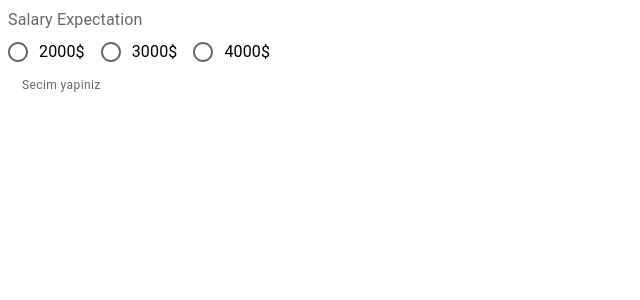
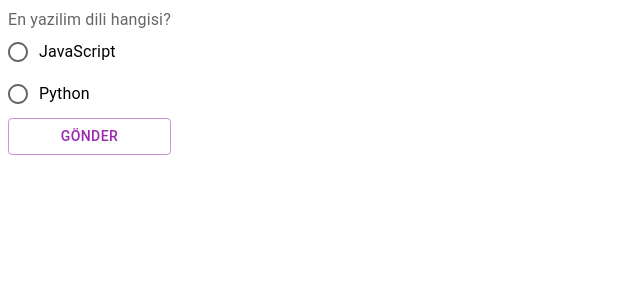
Before and after one commit to EkremL/MaterialUIBasicExamples, a React (Vite) app in the folder MUIBasics/: page / in a window 1280 px wide. Shown: the top 300 px of the page, without its empty margins (0-640 px from the left). Built offline with nearby package versions, Linux system fonts and the light colour scheme.

Commit message:
radioexample

```diff
--- a/MUIBasics/src/App.tsx
+++ b/MUIBasics/src/App.tsx
@@ -3,6 +3,7 @@ import Lesson1_Typography from "./Components/Lesson1_Typography";
 import Lesson2_Button from "./Components/Lesson2_Button";
 import Lesson3_TextField from "./Components/Lesson3_TextField";
 import Lesson4_RadioGroup from "./Components/Lesson4_RadioGroup";
+import RadioExample from "./Components/RadioExample";
 
 function App() {
   return (
@@ -10,7 +11,8 @@ function App() {
       {/* <Lesson1_Typography /> */}
       {/* <Lesson2_Button /> */}
       {/* <Lesson3_TextField/> */}
-      <Lesson4_RadioGroup/>
+      {/* <Lesson4_RadioGroup/> */}
+      <RadioExample/>
     </div>
   );
 }
--- /dev/null
+++ b/MUIBasics/src/Components/RadioExample.tsx
@@ -0,0 +1,52 @@
+import {
+  Radio,
+  RadioGroup,
+  FormControl,
+  FormLabel,
+  FormControlLabel,
+  FormHelperText,
+  Button,
+} from "@mui/material";
+import { useState } from "react";
+
+const RadioExample = () => {
+  const [value, setValue] = useState("");
+  const [helperText, setHelperText] = useState("");
+  const [error, setError] = useState(false);
+
+  const handleRadioChange = (e: React.ChangeEvent<HTMLInputElement>) => {
+    setValue(e.target.value);
+  };
+  const handleSubmit = (event: React.FormEvent<HTMLFormElement>) => {
+    event.preventDefault();
+    if (value === "js") {
+      setHelperText("Doğru cevap");
+      setError(false);
+    } else if (value === "py") {
+      setHelperText("Yanlis cevap");
+      setError(false);
+    } else {
+      setHelperText("Lütfen seçim yapiniz");
+      setError(true);
+    }
+  };
+
+  return (
+    <form onSubmit={handleSubmit}>
+        {/* sadece error yazsaydik da kirmizi alicaktik ama biz istedigimiz rengi vermek icin bir state daha tanimladik */}
+      <FormControl error={error}>
+        <FormLabel color="secondary">En yazilim dili hangisi?</FormLabel>
+        <RadioGroup onChange={handleRadioChange}>
+          <FormControlLabel value="js" label="JavaScript" control={<Radio />} />
+          <FormControlLabel value="py" label="Python" control={<Radio />} />
+        </RadioGroup>
+        <FormHelperText>{helperText}</FormHelperText>
+        <Button type="submit" variant="outlined" color="secondary">
+          Gönder
+        </Button>
+      </FormControl>
+    </form>
+  );
+};
+
+export default RadioExample;
```
